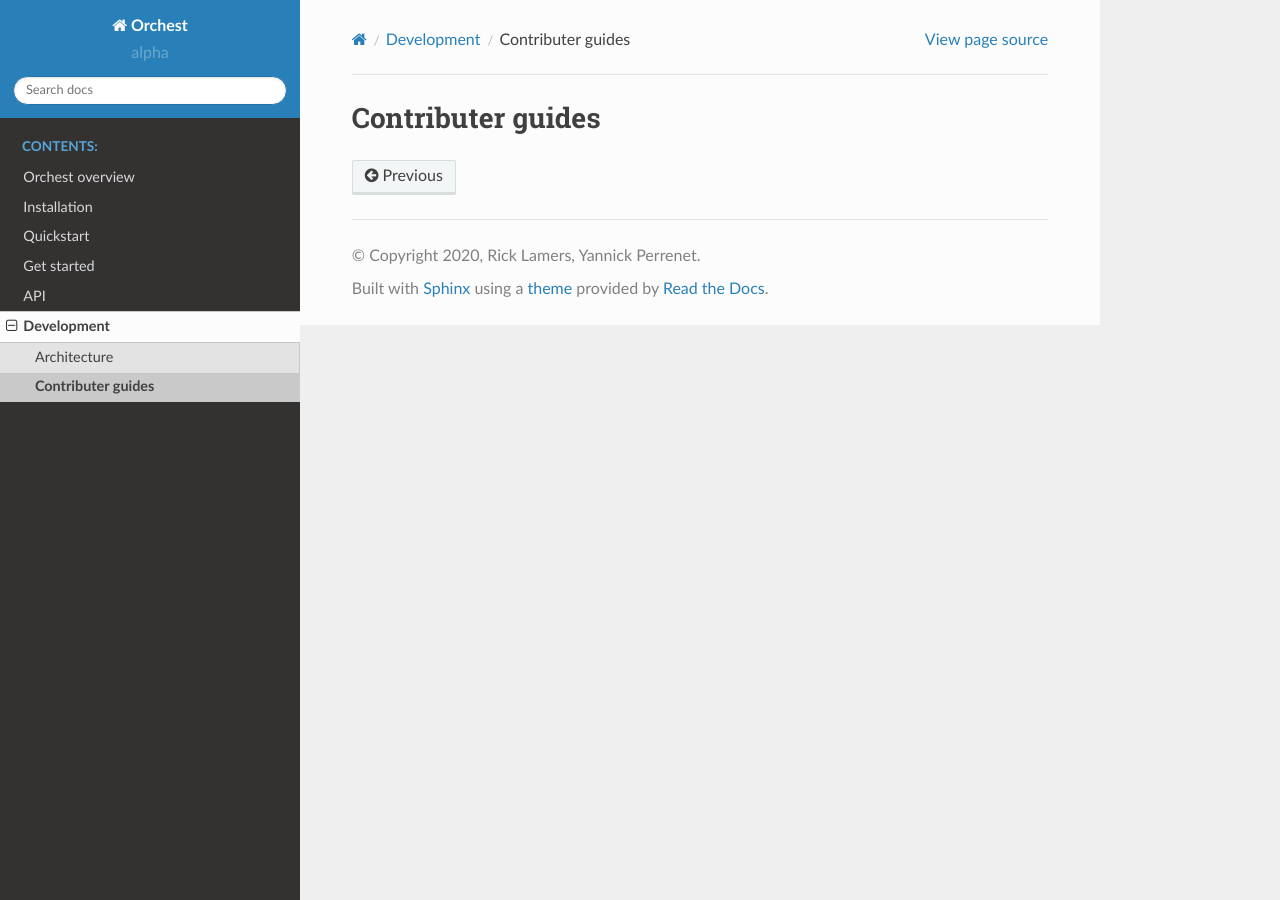
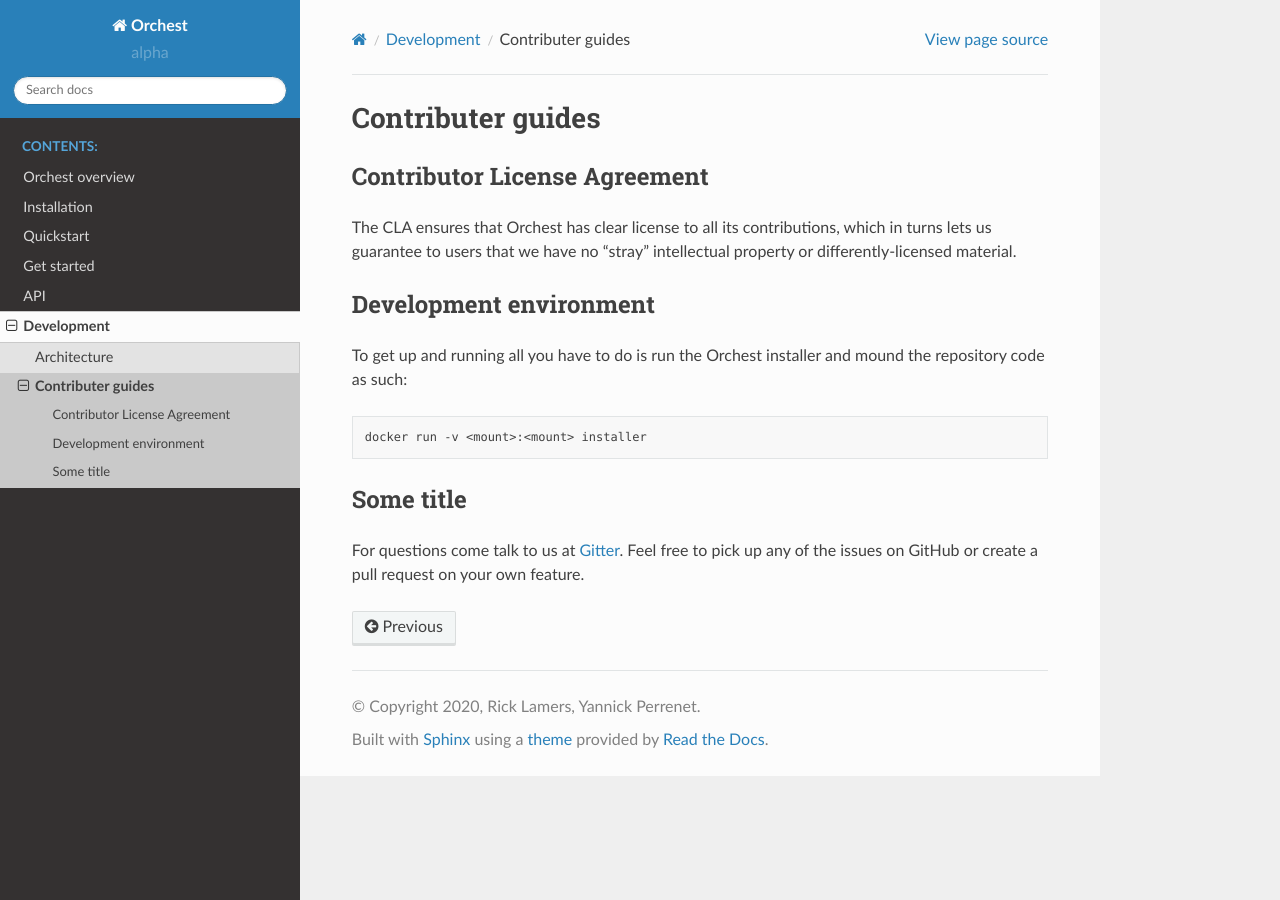
Before and after one commit to ReactExpert918/orchest, a Sphinx documentation site: the page built from docs/source/development/contributer_guides.rst, in a window 1280 px wide. Built offline with Sphinx 7.4.7 and the Read the Docs theme 2.0.0, drawn with Linux system fonts in a browser that asks for light colours.

Commit message:
Add paragraph on CLA

```diff
--- a/docs/source/development/contributer_guides.rst
+++ b/docs/source/development/contributer_guides.rst
@@ -1,2 +1,25 @@
 Contributer guides
 ==================
+
+Contributor License Agreement
+-----------------------------
+.. Deze heb ik van Django gejat
+
+The CLA ensures that Orchest has clear license to all its contributions, which in turns lets us
+guarantee to users that we have no "stray" intellectual property or differently-licensed material.
+
+
+Development environment
+-----------------------
+To get up and running all you have to do is run the Orchest installer and mound the repository code
+as such:
+
+.. code-block:: bash
+
+   docker run -v <mount>:<mount> installer
+
+
+Some title
+----------
+For questions come talk to us at `Gitter <http://www.gitter.im/>`_. Feel free to pick up any of the
+issues on GitHub or create a pull request on your own feature.
```
